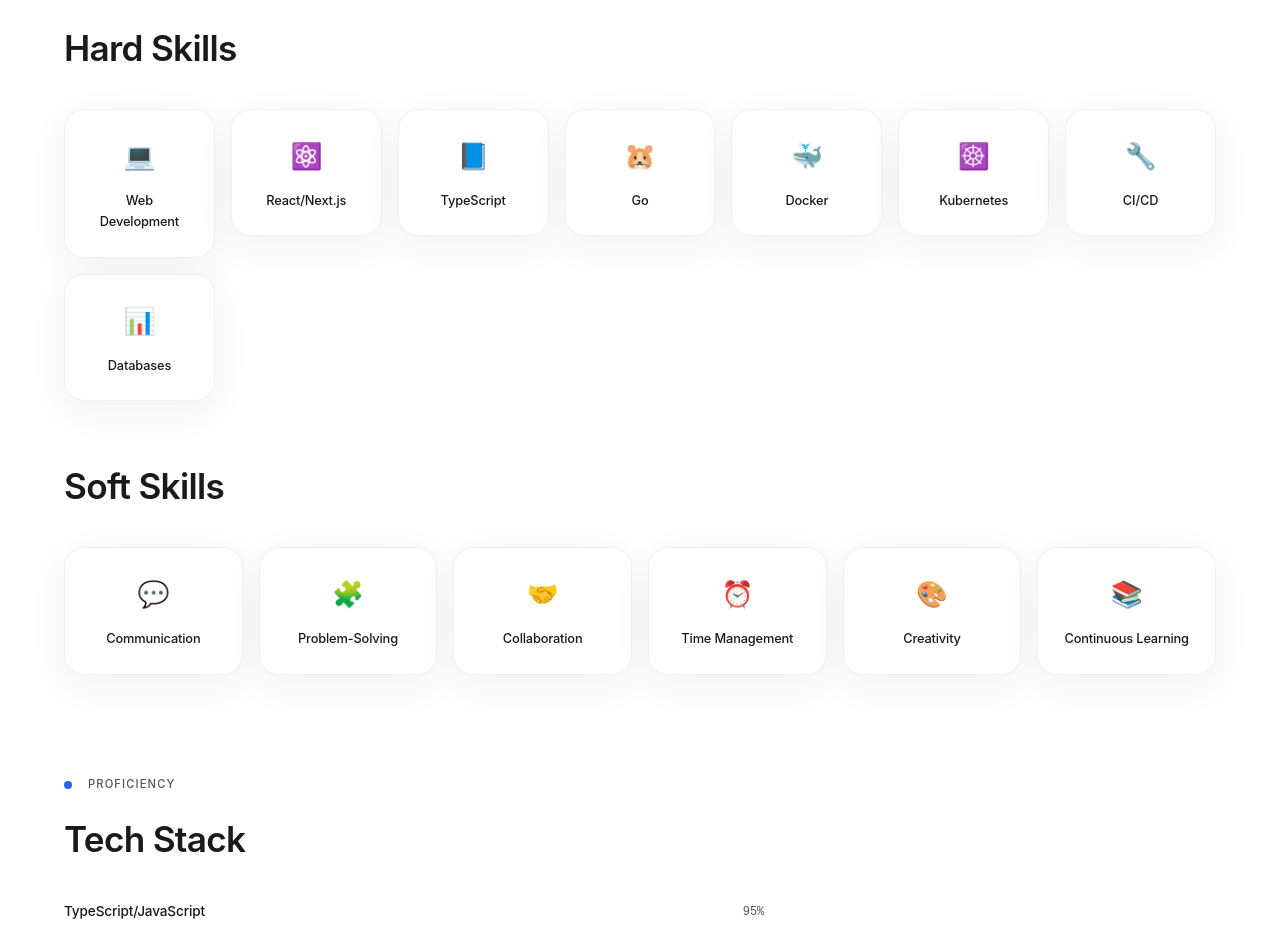
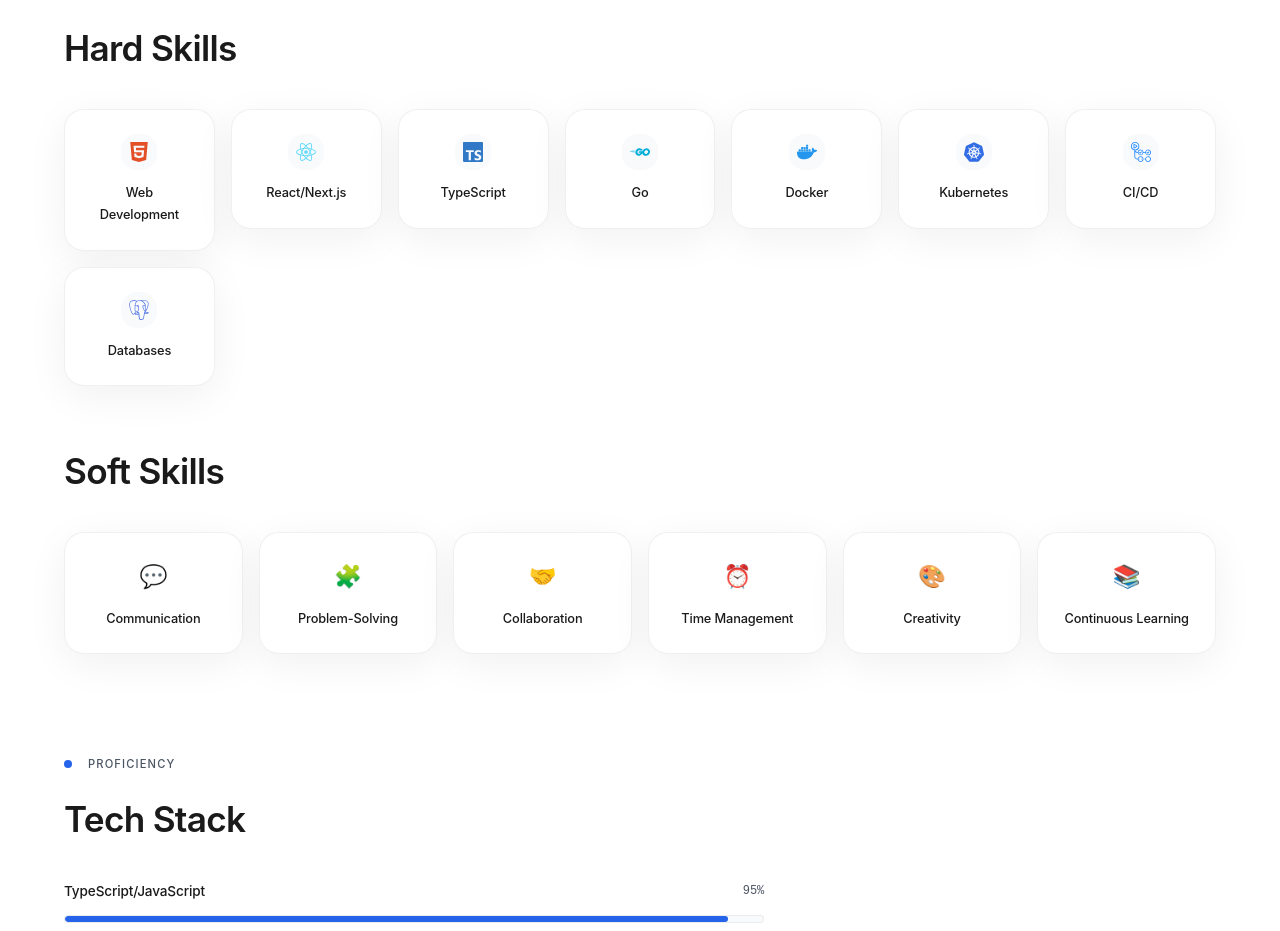
Before and after one commit to murataslan1/murataslan1.github.io, a React (Create React App) app: page /about in a window 1280 px wide. Shown: the part 1060-1991 px from the top of the page. Built offline with nearby package versions, Linux system fonts and the light colour scheme.

Commit message:
Use brand icons for tech stacks

```diff
--- a/src/components/Marquee/style.css
+++ b/src/components/Marquee/style.css
@@ -45,12 +45,17 @@
   display: flex;
   align-items: center;
   justify-content: center;
+  color: var(--icon-color, currentColor);
 }
 
 .marquee-item__icon img {
   width: 100%;
   height: 100%;
   object-fit: contain;
+}
+
+[data-theme="dark"] .marquee-item__icon {
+  color: var(--icon-color-dark, var(--icon-color, currentColor));
 }
 
 .marquee-item__content {
--- a/src/pages/about/index.js
+++ b/src/pages/about/index.js
@@ -9,17 +9,59 @@ import {
 } from "../../content_option";
 import Seo from "../../components/Seo";
 import { motion } from "framer-motion";
+import {
+  SiHtml5,
+  SiReact,
+  SiTypescript,
+  SiGo,
+  SiDocker,
+  SiKubernetes,
+  SiGithubactions,
+  SiPostgresql,
+} from "react-icons/si";
 import { FadeInUp, StaggerContainer, StaggerItem } from "../../components/Motion";
 
 const hardSkills = [
-  { emoji: "💻", name: "Web Development" },
-  { emoji: "⚛️", name: "React/Next.js" },
-  { emoji: "📘", name: "TypeScript" },
-  { emoji: "🐹", name: "Go" },
-  { emoji: "🐳", name: "Docker" },
-  { emoji: "☸️", name: "Kubernetes" },
-  { emoji: "🔧", name: "CI/CD" },
-  { emoji: "📊", name: "Databases" },
+  {
+    Icon: SiHtml5,
+    color: "#E34F26",
+    name: "Web Development",
+  },
+  {
+    Icon: SiReact,
+    color: "#61DAFB",
+    name: "React/Next.js",
+  },
+  {
+    Icon: SiTypescript,
+    color: "#3178C6",
+    name: "TypeScript",
+  },
+  {
+    Icon: SiGo,
+    color: "#00ADD8",
+    name: "Go",
+  },
+  {
+    Icon: SiDocker,
+    color: "#2496ED",
+    name: "Docker",
+  },
+  {
+    Icon: SiKubernetes,
+    color: "#326CE5",
+    name: "Kubernetes",
+  },
+  {
+    Icon: SiGithubactions,
+    color: "#2088FF",
+    name: "CI/CD",
+  },
+  {
+    Icon: SiPostgresql,
+    color: "#4169E1",
+    name: "Databases",
+  },
 ];
 
 const softSkills = [
@@ -101,7 +143,15 @@ export const About = () => {
                   className="skill-card glass-card"
                   whileHover={{ scale: 1.05 }}
                 >
-                  <span className="skill-card__emoji">{skill.emoji}</span>
+                  <span
+                    className="skill-card__icon"
+                    style={{
+                      "--icon-color": skill.color,
+                      "--icon-color-dark": skill.colorDark || skill.color,
+                    }}
+                  >
+                    <skill.Icon aria-hidden="true" />
+                  </span>
                   <span className="skill-card__name">{skill.name}</span>
                 </motion.div>
               </StaggerItem>
--- a/src/pages/about/style.css
+++ b/src/pages/about/style.css
@@ -143,13 +143,33 @@
 }
 
 .skill-card__emoji {
-  font-size: 1.6rem;
+  font-size: 1.4rem;
 }
 
 .skill-card__name {
   font-size: 0.8rem;
   font-weight: 500;
   color: var(--color-ink);
+}
+
+.skill-card__icon {
+  display: flex;
+  align-items: center;
+  justify-content: center;
+  width: 36px;
+  height: 36px;
+  border-radius: var(--radius-md);
+  background: var(--color-bg-2);
+  color: var(--icon-color);
+}
+
+.skill-card__icon svg {
+  width: 20px;
+  height: 20px;
+}
+
+[data-theme="dark"] .skill-card__icon {
+  color: var(--icon-color-dark, var(--icon-color));
 }
 
 /* Progress Skills */
--- a/src/pages/home/index.js
+++ b/src/pages/home/index.js
@@ -25,6 +25,9 @@ import {
   SiFigma,
   SiNotion,
   SiVisualstudiocode,
+  SiDeno,
+  SiTraefikproxy,
+  SiMilvus,
 } from "react-icons/si";
 import { FadeInUp } from "../../components/Motion";
 import { Marquee, MarqueeItem } from "../../components/Marquee";
@@ -32,13 +35,38 @@ import { BentoGrid, BentoItem } from "../../components/BentoGrid";
 import { GitHubActivity } from "../../components/GitHubActivity";
 
 const marqueeStats = [
-  { emoji: "💻", label: "VS Code", value: "165k⭐", color: "blue" },
+  {
+    Icon: SiVisualstudiocode,
+    iconColor: "#007ACC",
+    label: "VS Code",
+    value: "165k⭐",
+    color: "blue",
+  },
   { emoji: "☁️", label: "Coolify", value: "40k⭐", color: "purple" },
-  { emoji: "🔀", label: "Traefik", value: "54k⭐", color: "green" },
-  { emoji: "🦕", label: "Deno", value: "3.5k⭐", color: "orange" },
+  {
+    Icon: SiTraefikproxy,
+    iconColor: "#24A1C1",
+    label: "Traefik",
+    value: "54k⭐",
+    color: "green",
+  },
+  {
+    Icon: SiDeno,
+    iconColor: "#000000",
+    iconColorDark: "#F5F5F5",
+    label: "Deno",
+    value: "3.5k⭐",
+    color: "orange",
+  },
   { emoji: "🐧", label: "Cortex Linux", value: "Bounty", color: "pink" },
   { emoji: "🧠", label: "MindsDB", value: "26k⭐", color: "cyan" },
-  { emoji: "📊", label: "Milvus", value: "32k⭐", color: "blue" },
+  {
+    Icon: SiMilvus,
+    iconColor: "#00A1EA",
+    label: "Milvus",
+    value: "32k⭐",
+    color: "blue",
+  },
   { emoji: "🔥", label: "FAISS", value: "33k⭐", color: "orange" },
 ];
 
@@ -200,7 +228,18 @@ export const Home = () => {
           {marqueeStats.map((stat) => (
             <MarqueeItem
               key={stat.label}
-              emoji={stat.emoji}
+              emoji={!stat.Icon ? stat.emoji : undefined}
+              icon={
+                stat.Icon ? (
+                  <stat.Icon
+                    aria-hidden="true"
+                    style={{
+                      "--icon-color": stat.iconColor,
+                      "--icon-color-dark": stat.iconColorDark || stat.iconColor,
+                    }}
+                  />
+                ) : null
+              }
               label={stat.label}
               value={stat.value}
               className={`marquee-item--stat marquee-item--${stat.color}`}
```
